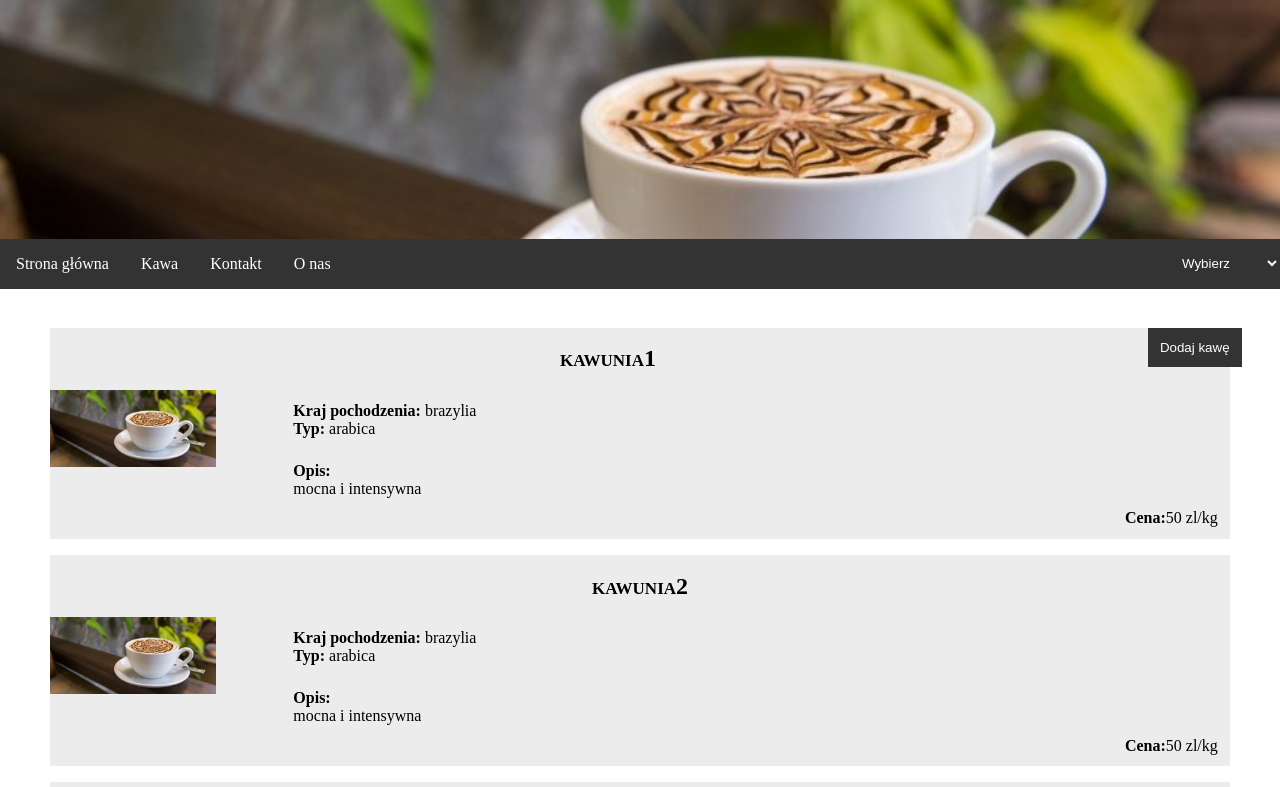
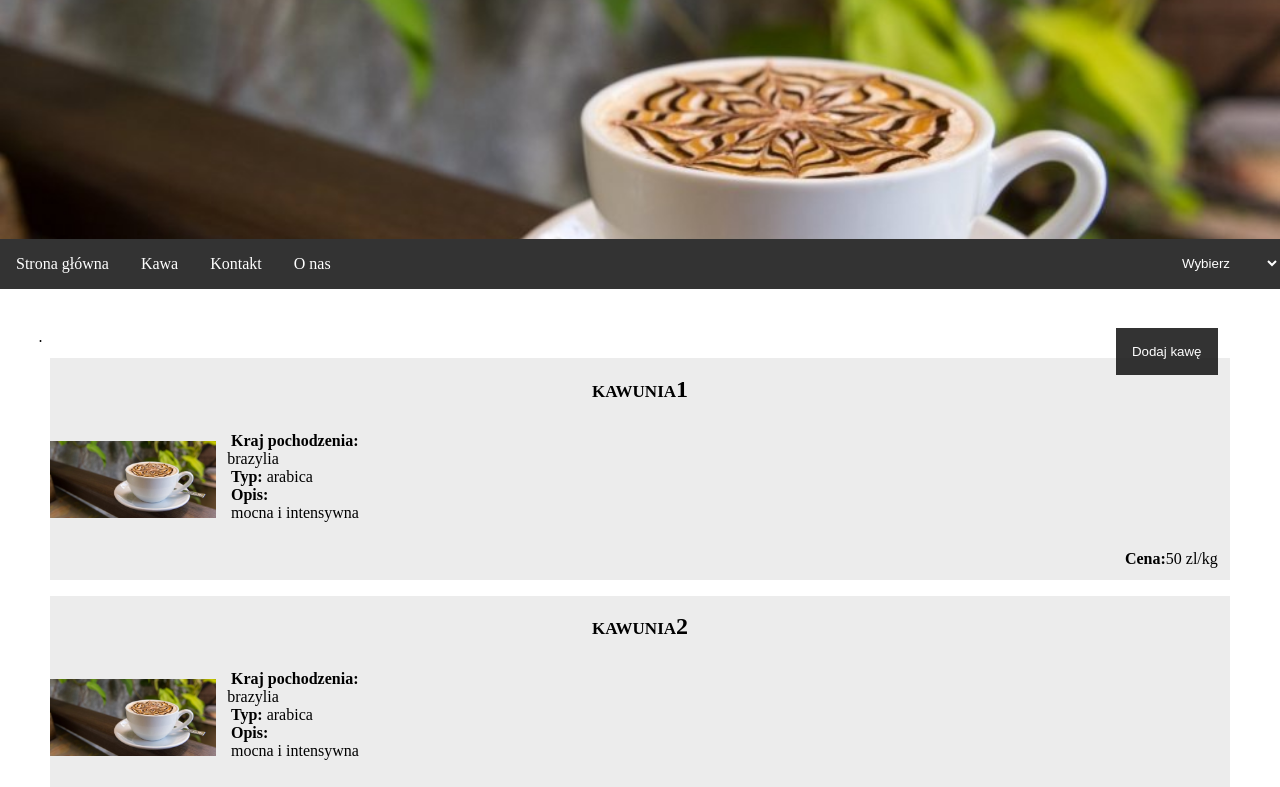
Before and after one commit to sandrapol/kckproj, an Angular app in the folder frontend/: page /coffee in a window 1280 px wide. Shown: the top 787 px of the page. Built offline with nearby package versions, Linux system fonts and the light colour scheme.

Commit message:
skaluje sie

```diff
--- a/frontend/src/app/content/coffe-list/coffe-list.component.css
+++ b/frontend/src/app/content/coffe-list/coffe-list.component.css
@@ -9,6 +9,7 @@ h1,h2{
 }
 
 button{
+    margin-right: 2%;
     float: right;
 }
 
@@ -19,20 +20,36 @@ button{
 
 .post_text{
     text-indent: 2%;
-   width: 80%;
+   width: auto;
    padding: 1%;
-   float:right;
+   display: inline-block;
 
 }
 .post_text p{
-
     margin: 0%;
 }
-
+.button_cont{
+    height: fit-content;
+    width: 100%;
+    display: initial;
+    position: relative
+}
+.lista{
+    position: relative;
+    height: auto;
+    width:100%;
+    display:inherit;
+}
+.img_cont{
+    display: inline-block;
+    min-width: 100px;
+   max-width: 14%;
+   height: 100%;
+}
 .post_img{
     min-width: 13%;
-   max-width: 14%;
-   max-height: 14%;
+   max-width: 100%;
+   max-height: 100%;
    min-height: 13%;
    float: left;
 }
@@ -45,3 +62,6 @@ button{
     padding-bottom:1%;
      padding-right:1%
 }
+header{
+    width: 100%;
+}
--- a/frontend/src/app/content/coffe-list/coffe-list.component.html
+++ b/frontend/src/app/content/coffe-list/coffe-list.component.html
@@ -1,16 +1,18 @@
 <div class="content">
-  <button routerLink="/newCoffee">Dodaj kawę</button>
-  <div *ngFor="let coffee of coffeeList">
+  <div class="button_cont">.
+    <button routerLink="/newCoffee">Dodaj kawę</button>
+  </div>
+  <div class="lista" *ngFor="let coffee of coffeeList">
     <article class="post" (click)="showDetails(coffee.id)">
       <header>
         <h2 class="post_title">{{coffee.name}}</h2>
       </header>
-      <img class="post_img" src="assets/images/logo.jpg">
+      <div class="img_cont">
+        <img class="post_img" src="assets/images/logo.jpg">
+      </div>
       <div class="post_text">
         <p><b>Kraj pochodzenia: </b> {{coffee.origin}}</p>
         <p><b>Typ: </b> {{coffee.type}}</p>
-       </div>
-      <div class="post_text">
         <p><b>Opis:</b></p>
         <p>{{coffee.description}}</p>
       </div>
--- a/frontend/src/app/content/customer-list/customer-list.component.css
+++ b/frontend/src/app/content/customer-list/customer-list.component.css
@@ -2,41 +2,54 @@ h1,h2{
     margin: 0;
     padding:1.5%;
 }
-button{
-    float:right;
-}
 .content{
+    margin-top:3%;
     margin-left: 3%;
     margin-right: 3%;
 }
-.post{
-    margin:1%;
-    background-color: rgba(29, 29, 29, 0.082);
-    filter: alpha(opacity=50);
+
+button{
+    margin-right: 2%;
+    float: right;
 }
 
 .post_title{
     text-align: center;
-    font-weight: bold;
+    font-variant: small-caps;
 }
 
 .post_text{
     text-indent: 2%;
-   width: 80%;
+   width: auto;
    padding: 1%;
-   font-size: 16px;
-   float:right;
+   display: inline-block;
 
 }
 .post_text p{
-
     margin: 0%;
 }
-
+.button_cont{
+    height: fit-content;
+    width: 100%;
+    display: initial;
+    position: relative
+}
+.lista{
+    position: relative;
+    height: auto;
+    width:100%;
+    display:inherit;
+}
+.img_cont{
+    display: inline-block;
+    min-width: 100px;
+   max-width: 14%;
+   height: 100%;
+}
 .post_img{
     min-width: 13%;
-   max-width: 14%;
-   max-height: 14%;
+   max-width: 100%;
+   max-height: 100%;
    min-height: 13%;
    float: left;
 }
@@ -49,3 +62,6 @@ button{
     padding-bottom:1%;
      padding-right:1%
 }
+header{
+    width: 100%;
+}
--- a/frontend/src/app/content/customer-list/customer-list.component.html
+++ b/frontend/src/app/content/customer-list/customer-list.component.html
@@ -1,6 +1,8 @@
 <div class="content">
+  <div class="button_cont">.
     <button routerLink="/newCustomer">Dodaj klienta</button>
-    <div *ngFor="let customer of customerList">
+  </div>
+  <div class="lista" *ngFor="let customer of customerList">
     <article class="post" (click)="showDetails(customer.id)">
       <header>
         <h2 class="post_title">{{customer.forename}} {{customer.name}}</h2>
--- a/frontend/src/app/content/employee-list/employee-list.component.css
+++ b/frontend/src/app/content/employee-list/employee-list.component.css
@@ -2,41 +2,54 @@ h1,h2{
     margin: 0;
     padding:1.5%;
 }
-button{
-    float:right;
-}
 .content{
+    margin-top:3%;
     margin-left: 3%;
     margin-right: 3%;
 }
-.post{
-    margin:1%;
-    background-color: rgba(29, 29, 29, 0.082);
-    filter: alpha(opacity=50);
+
+button{
+    margin-right: 2%;
+    float: right;
 }
 
 .post_title{
     text-align: center;
-    font-weight: bold;
+    font-variant: small-caps;
 }
 
 .post_text{
     text-indent: 2%;
-   width: 80%;
+   width: auto;
    padding: 1%;
-   font-size: 16px;
-   float:right;
+   display: inline-block;
 
 }
 .post_text p{
-
     margin: 0%;
 }
-
+.button_cont{
+    height: fit-content;
+    width: 100%;
+    display: initial;
+    position: relative
+}
+.lista{
+    position: relative;
+    height: auto;
+    width:100%;
+    display:inherit;
+}
+.img_cont{
+    display: inline-block;
+    min-width: 100px;
+   max-width: 14%;
+   height: 100%;
+}
 .post_img{
     min-width: 13%;
-   max-width: 14%;
-   max-height: 14%;
+   max-width: 100%;
+   max-height: 100%;
    min-height: 13%;
    float: left;
 }
@@ -49,3 +62,6 @@ button{
     padding-bottom:1%;
      padding-right:1%
 }
+header{
+    width: 100%;
+}
--- a/frontend/src/app/content/employee-list/employee-list.component.html
+++ b/frontend/src/app/content/employee-list/employee-list.component.html
@@ -1,6 +1,8 @@
 <div class="content">
-    <button routerLink="/newEmployee">Dodaj pracownika</button>
-  <div *ngFor="let employee of employeeList">
+    <div class="button_cont">.
+        <button routerLink="/newEmployee">Dodaj pracownika</button>
+      </div>
+  <div class="lista" *ngFor="let employee of employeeList">
     <article class="post" (click)="showDetails(employee.id)">
       <header>
         <h2 class="post_title">{{employee.forename}} {{employee.name}}</h2>
--- a/frontend/src/app/content/magazine-list/magazine-list.component.css
+++ b/frontend/src/app/content/magazine-list/magazine-list.component.css
@@ -2,42 +2,54 @@ h1,h2{
     margin: 0;
     padding:1.5%;
 }
-button{
-    float:right;
-}
 .content{
+    margin-top:3%;
     margin-left: 3%;
     margin-right: 3%;
 }
-.post{
-    margin:1%;
-    background-color: rgba(29, 29, 29, 0.082);
-    filter: alpha(opacity=50);
+
+button{
+    margin-right: 2%;
+    float: right;
 }
 
 .post_title{
     text-align: center;
-    font-weight: bold;
+    font-variant: small-caps;
 }
 
 .post_text{
     text-indent: 2%;
-   width: 80%;
+   width: auto;
    padding: 1%;
-   font-size: 16px;
-   float:right;
-   display: block;
+   display: inline-block;
 
 }
 .post_text p{
-
     margin: 0%;
 }
-
+.button_cont{
+    height: fit-content;
+    width: 100%;
+    display: initial;
+    position: relative
+}
+.lista{
+    position: relative;
+    height: auto;
+    width:100%;
+    display:inherit;
+}
+.img_cont{
+    display: inline-block;
+    min-width: 100px;
+   max-width: 14%;
+   height: 100%;
+}
 .post_img{
     min-width: 13%;
-   max-width: 14%;
-   max-height: 14%;
+   max-width: 100%;
+   max-height: 100%;
    min-height: 13%;
    float: left;
 }
@@ -50,10 +62,6 @@ button{
     padding-bottom:1%;
      padding-right:1%
 }
-
-.kawka{
-    display: inline;
+header{
+    width: 100%;
 }
-.kawka p{
-    display: inline;
-}
--- a/frontend/src/app/content/magazine-list/magazine-list.component.html
+++ b/frontend/src/app/content/magazine-list/magazine-list.component.html
@@ -1,6 +1,9 @@
 <div class="content">
-    <button routerLink="/newCoffee">Dodaj magazyn</button>
-    <div *ngFor="let magazine of magazineList">
+    <div class="button_cont">.
+        <button routerLink="/newCoffee">Dodaj magazyn</button>
+      </div>
+
+    <div class="lista" *ngFor="let magazine of magazineList">
       <article class="post" (click)="showDetails(magazine.id)">
         <header>
           <h2 class="post_title">{{magazine.name}}</h2>
--- a/frontend/src/app/content/plantation-list/plantation-list.component.css
+++ b/frontend/src/app/content/plantation-list/plantation-list.component.css
@@ -3,43 +3,56 @@ h1,h2{
     padding:1.5%;
 }
 .content{
+    margin-top:3%;
     margin-left: 3%;
     margin-right: 3%;
 }
-.post{
-    margin:1%;
-    background-color: rgba(29, 29, 29, 0.082);
-    filter: alpha(opacity=50);
+
+button{
+    margin-right: 2%;
+    float: right;
 }
 
 .post_title{
     text-align: center;
-    font-weight: bold;
+    font-variant: small-caps;
 }
 
 .post_text{
     text-indent: 2%;
-   width: 80%;
+   width: auto;
    padding: 1%;
-   font-size: 16px;
-   float:right;
-   display: block;
+   display: inline-block;
 
 }
 .post_text p{
-
     margin: 0%;
 }
-
+.button_cont{
+    height: fit-content;
+    width: 100%;
+    display: initial;
+    position: relative
+}
+.lista{
+    position: relative;
+    height: auto;
+    width:100%;
+    display:inherit;
+}
+.img_cont{
+    display: inline-block;
+    min-width: 100px;
+   max-width: 14%;
+   height: 100%;
+}
 .post_img{
-    min-width: 90px;
-   max-width: 16%;
-   max-height: 16%;
-   height: auto;
+    min-width: 13%;
+   max-width: 100%;
+   max-height: 100%;
+   min-height: 13%;
    float: left;
 }
-
-
 
 .post_date{
     text-align: right;
@@ -49,10 +62,6 @@ h1,h2{
     padding-bottom:1%;
      padding-right:1%
 }
-
-.kawka{
-    display: inline;
+header{
+    width: 100%;
 }
-.kawka p{
-    display: inline;
-}
--- a/frontend/src/app/content/plantation-list/plantation-list.component.html
+++ b/frontend/src/app/content/plantation-list/plantation-list.component.html
@@ -1,5 +1,8 @@
 <div class="content">
-    <div *ngFor="let plantation of plantationList">
+    <div class="button_cont">.
+        <button routerLink="/newPlantation">Dodaj magazyn</button>
+      </div>
+      <div class="lista" *ngFor="let plantation of plantationList">
       <article class="post" (click)="showDetails(plantation.id)">
         <header>
           <h2 class="post_title">{{plantation.name}}</h2>
--- a/frontend/src/styles.css
+++ b/frontend/src/styles.css
@@ -8,6 +8,7 @@ body{
     background-color: rgba(29, 29, 29, 0.082);
     filter: alpha(opacity=50);
 }
+
 button{
     margin: 0;
     padding: 0;
@@ -16,7 +17,7 @@ button{
     display: block;
     color: white;
     text-align: center;
-    padding: 1%;
+    padding: 16px;
     text-decoration: none;
     border: none;
 }
```
Lines whose indentation alone changed are shown as unchanged.
